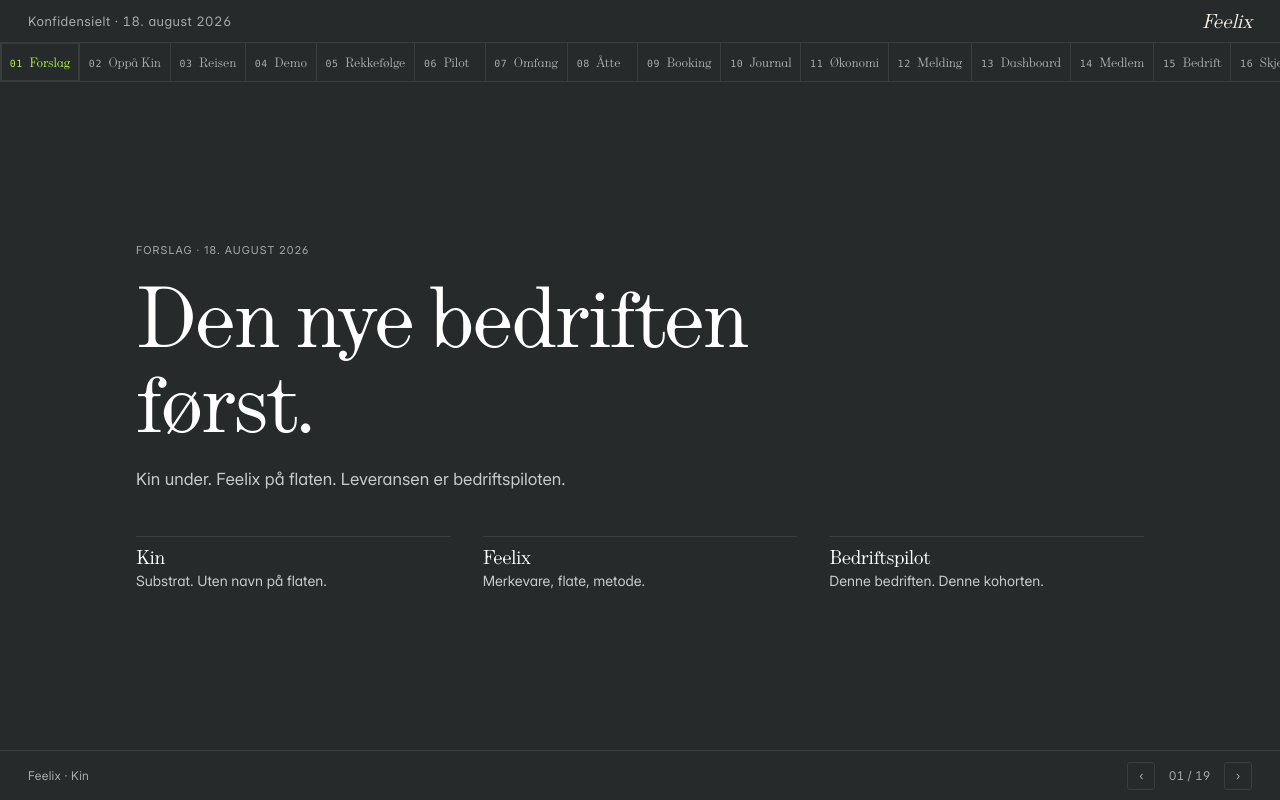
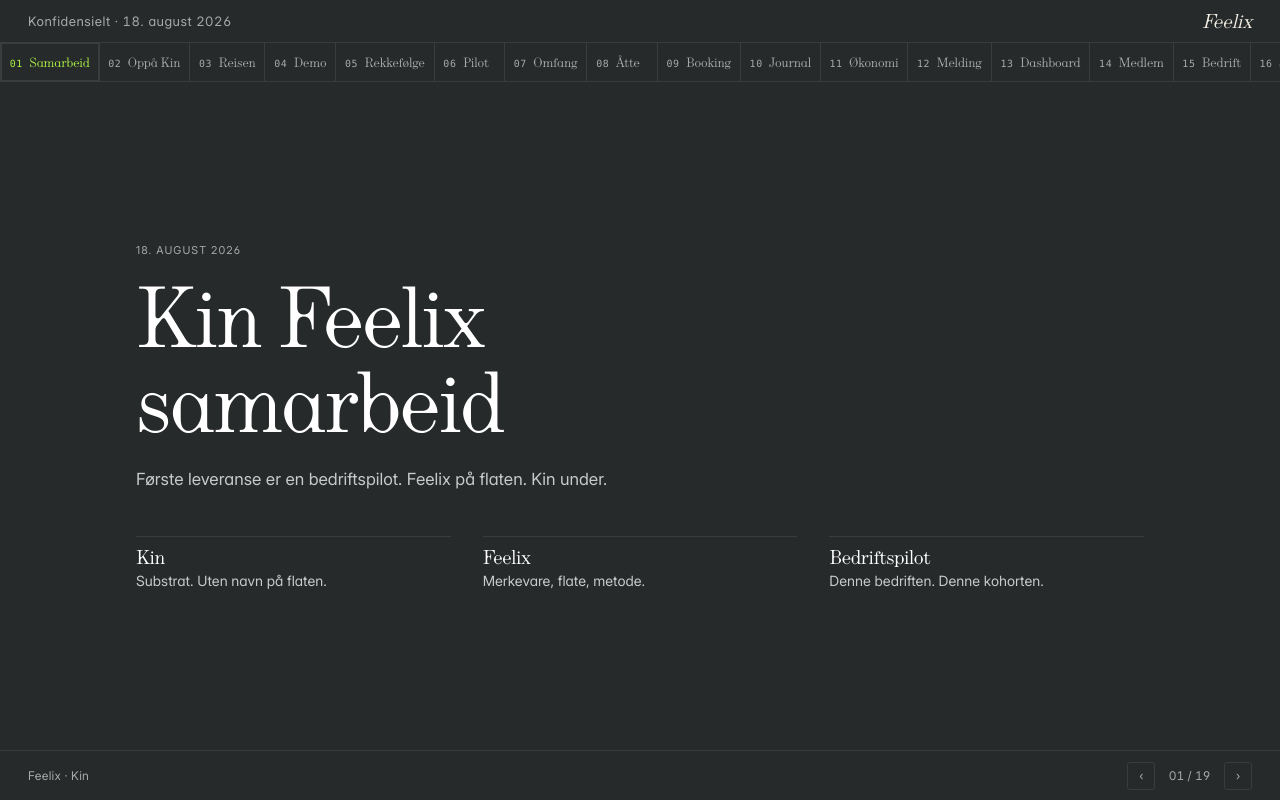
Before and after one commit to sundsdal/fx-mote-2026-08-18, a plain HTML site: page index.html in a window 1280 px wide. Drawn offline with Linux system fonts and the light colour scheme.

Commit message:
Åpning: Kin Feelix samarbeid, pilot i lede

```diff
--- a/index.html
+++ b/index.html
@@ -1520,7 +1520,7 @@ body.on-dark .tab.active {
   </header>
 
   <nav class="tabs" aria-label="Lysbilder">
-    <button class="tab active" data-go="0" type="button"><span class="tab-num">01</span><span class="tab-label">Forslag</span></button>
+    <button class="tab active" data-go="0" type="button"><span class="tab-num">01</span><span class="tab-label">Samarbeid</span></button>
     <button class="tab" data-go="1" type="button"><span class="tab-num">02</span><span class="tab-label">Oppå Kin</span></button>
     <button class="tab" data-go="2" type="button"><span class="tab-num">03</span><span class="tab-label">Reisen</span></button>
     <button class="tab" data-go="3" type="button"><span class="tab-num">04</span><span class="tab-label">Demo</span></button>
@@ -1545,9 +1545,9 @@ body.on-dark .tab.active {
 
     <section class="slide dark is-current" data-i="0" id="s01">
       <div class="slide-body">
-        <p class="eyebrow">Forslag · 18. august 2026</p>
-        <h1 class="display h-xl">Den nye bedriften først.</h1>
-        <p class="lede">Kin under. Feelix på flaten. Leveransen er bedriftspiloten.</p>
+        <p class="eyebrow">18. august 2026</p>
+        <h1 class="display h-xl">Kin Feelix samarbeid</h1>
+        <p class="lede">Første leveranse er en bedriftspilot. Feelix på flaten. Kin under.</p>
         <dl class="facts">
           <div><dt>Kin</dt><dd>Substrat. Uten navn på flaten.</dd></div>
           <div><dt>Feelix</dt><dd>Merkevare, flate, metode.</dd></div>
```
